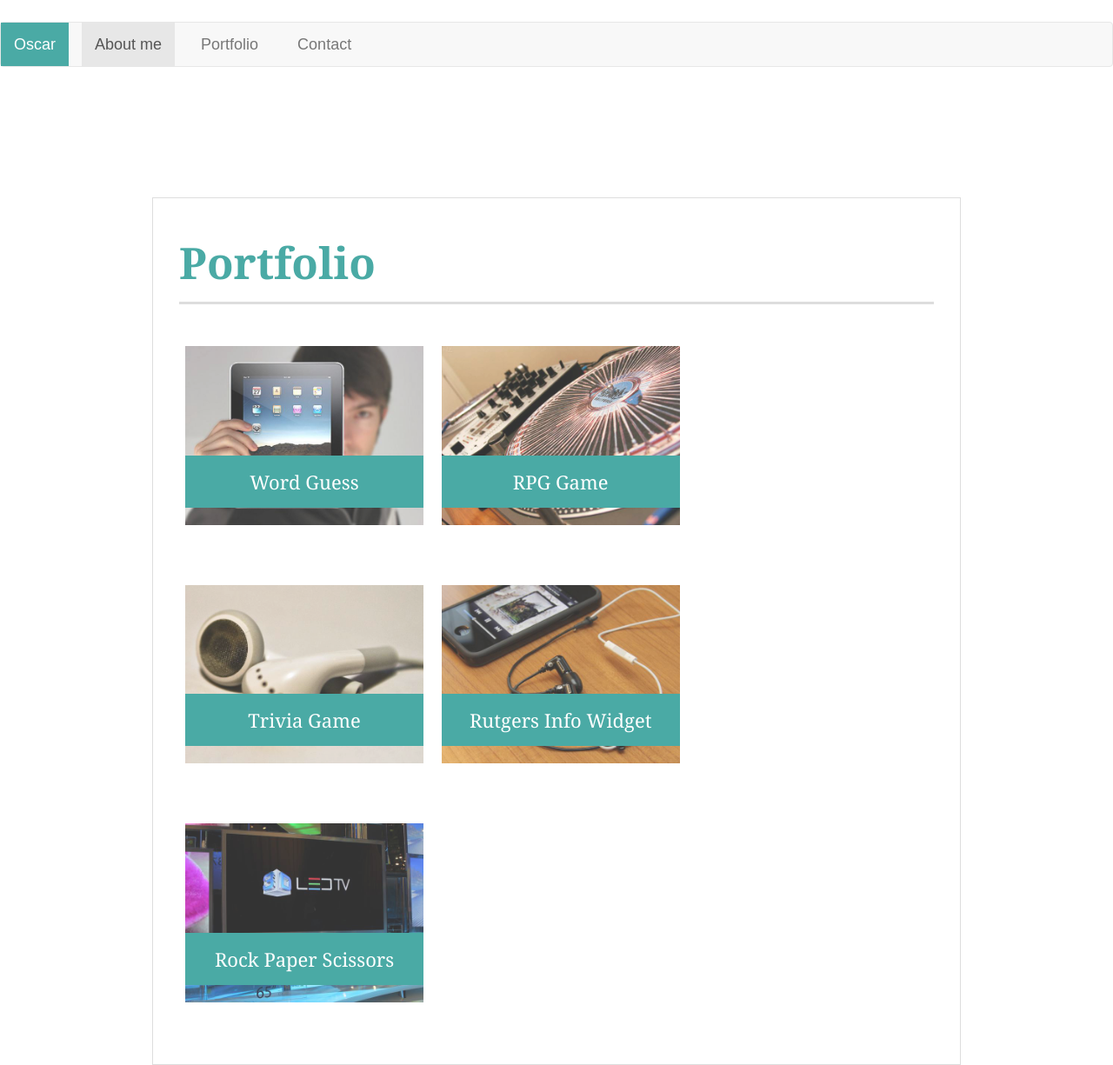
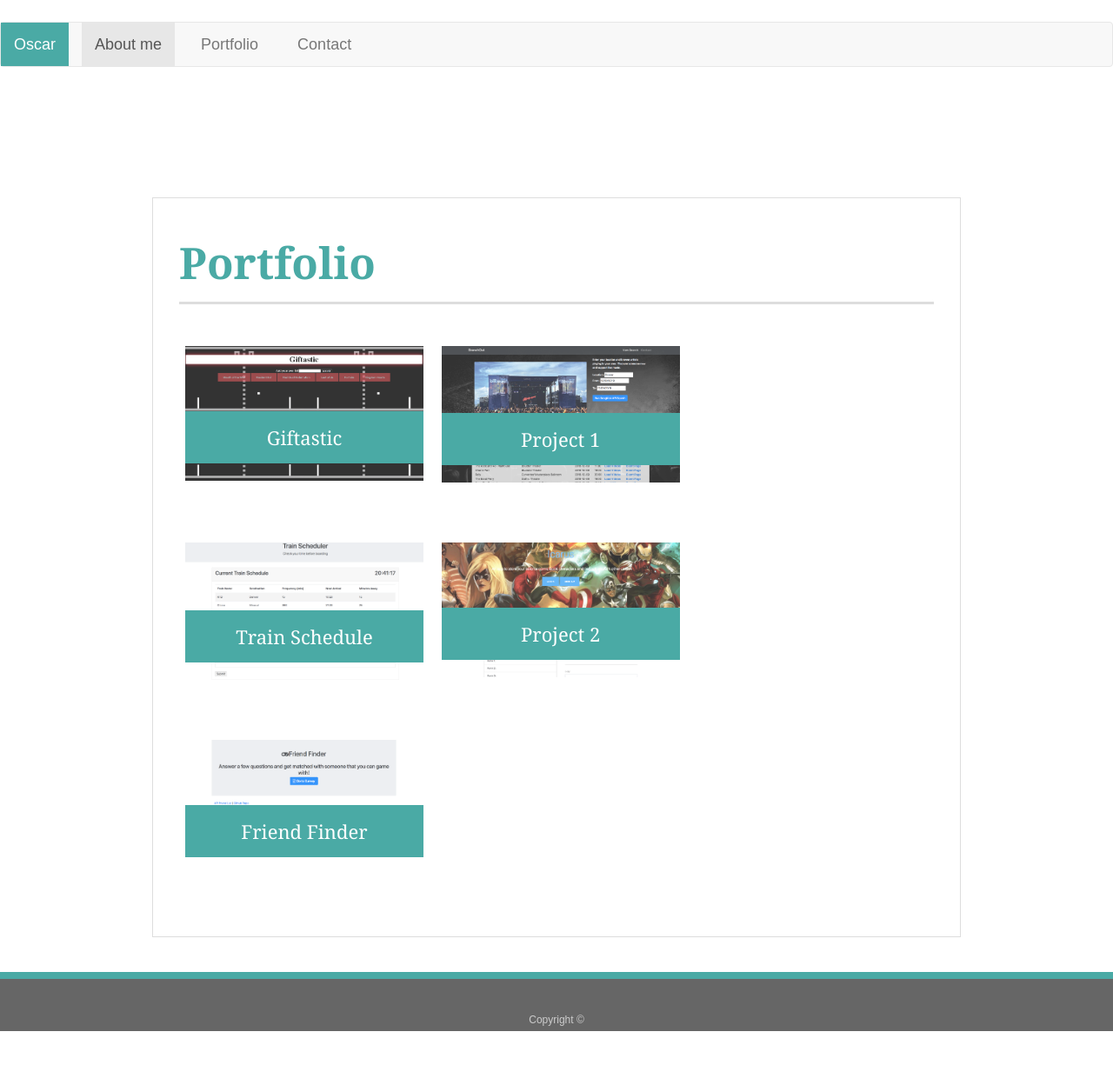
Before and after one commit to OscarG1991/Bootstrap_portfolio, a plain HTML site: page portfolio.html in a window 1280 px wide. Shown: the top 1225 px of the page at 87% size. After the commit the page ends 1190 px from the top, so only its background shows below. Drawn offline with nearby package versions, Linux system fonts and the light colour scheme.

Commit message:
update pictures + links

```diff
--- a/portfolio.html
+++ b/portfolio.html
@@ -31,42 +31,42 @@
       <div class="row">
         <div class="col-md-4">
           <div class="work">
-            <img src="assets/images/technics-q-c-640-480-1.jpg" alt="Word Guess">
+            <a href="https://oscarg1991.github.io/Giftastic/"> <img src="assets/images/Giftastic.png" alt="Giftastic"></a>
 
-            <h3>Word Guess</h3>
+            <a href="https://oscarg1991.github.io/Giftastic/"><h3>Giftastic</h3></a>
           </div>
         </div>
         <div class="col-md-4">
           <div class="work">
-            <img src="assets/images/technics-q-c-640-480-2.jpg" alt="RPG Game">
+            <a href="https://rmackall.github.io/Project1"><img src="assets/images/Project1.png" alt="Project 1"></a>
 
-            <h3>RPG Game</h3>
+            <a href="https://github.com/rmackall/Project1"><h3>Project 1</h3></a>
           </div>
         </div>
       </div>
       <div class="row">
         <div class="col-md-4">
           <div class="work">
-            <img src="assets/images/technics-q-c-640-480-5.jpg" alt="Trivia Game">
+            <a href="https://oscarg1991.github.io/TrainSchedule"><img src="assets/images/TrainSchedule.png" alt="Train Schedule"></a>
 
-            <h3>Trivia Game</h3>
+            <a href="https://github.com/OscarG1991/TrainSchedule"><h3>Train Schedule</h3></a>
           </div>
         </div>
         <div class="col-md-4">
           <div class="work">
-            <img src="assets/images/technics-q-c-640-480-7.jpg" alt="Rutgers Info Widget">
+            <a href="https://whispering-castle-93484.herokuapp.com/"><img src="assets/images/Project2.png" alt="Project 2"></a>
 
 
-            <h3>Rutgers Info Widget</h3>
+            <a href="https://github.com/OscarG1991/Project2"><h3>Project 2</h3></a>
           </div>
         </div>
       </div>
       <div class="row">
         <div class="col-md-4">
           <div class="work">
-            <img src="assets/images/technics-q-c-640-480-9.jpg" alt="Rock Paper Scissors">
+            <a href="https://fathomless-springs-50545.herokuapp.com/"><img src="assets/images/Friend_Finder.png" alt="Friend Finder"></a>
 
-            <h3>Rock Paper Scissors</h3>
+            <a href="https://github.com/OscarG1991/FriendFinder"><h3>Friend Finder</h3></a>
           </div>
         </div>
       </div>
```
Also changed, not shown: index.html (+1 -1 lines), assets/images/Friend_Finder.png (added), assets/images/Giftastic.png (added), assets/images/Oscar.png (added), assets/images/Project1.png (added), assets/images/Project2.png (added), assets/images/TrainSchedule.png (added).
